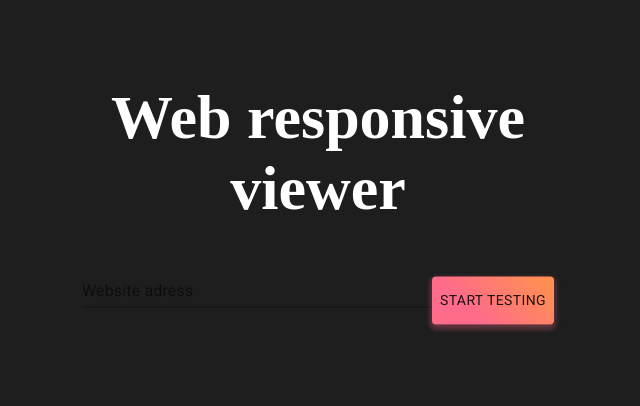
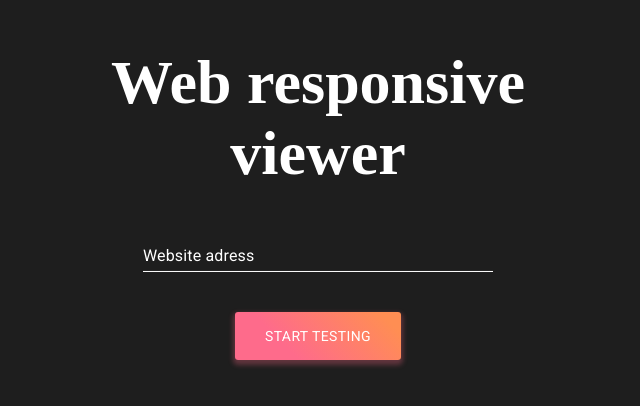
Before and after one commit to sasza2/web-responsive-viewer, a React (Create React App) app: page / in a window 1280 px wide. Shown: the part 194-600 px from the top of the page, without its empty margins (322-962 px from the left). Built offline with nearby package versions, Linux system fonts and the light colour scheme.

Commit message:
Styles provider for proper styles priority over material-ui

```diff
--- a/src/components/App.js
+++ b/src/components/App.js
@@ -1,5 +1,6 @@
 import React from 'react'
 import { BrowserRouter as Router, Route } from 'react-router-dom'
+import { StylesProvider } from '@material-ui/styles';
 
 import WelcomeScreen from './routes/WelcomeScreen'
 import Overview from './routes/Overview'
@@ -7,10 +8,12 @@ import Overview from './routes/Overview'
 import './App.sass'
 
 const App = () => (
-  <Router>
-    <Route path='/' component={WelcomeScreen} />
-    <Route path='/overview' component={Overview} />
-  </Router>
+    <StylesProvider injectFirst>
+        <Router>
+            <Route path='/' component={WelcomeScreen} />
+            <Route path='/overview' component={Overview} />
+        </Router>
+   </StylesProvider>
 )
 
 export default App
```
